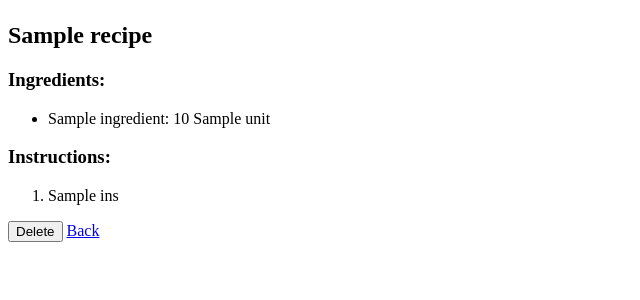
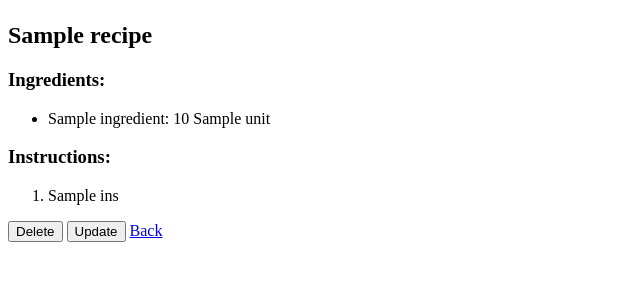
Before and after one commit to melliott209/recipes.vault, a Flask app: template templates/recipe.html in a window 1280 px wide. Shown: the part 58-358 px from the top of the page, without its empty margins (0-640 px from the left). Run offline with Flask 3, Linux system fonts and the light colour scheme; the template is opened without the code that fills it: most values are stand-ins (such as "Sample title", 1, 10 or a date in 2020).

Commit message:
fix: show confirmation before deleting a recipe

```diff
--- a/templates/recipe.html
+++ b/templates/recipe.html
@@ -18,7 +18,8 @@
   {% endfor %}
 </ol>
 
-<button hx-delete="/recipes/{{recipe.id()}}" hx-target="body">Delete</button>
+<button hx-delete="/recipes/{{recipe.id()}}" hx-target="body" hx-confirm="Delete this recipe?">Delete</button>
+<button hx-get="/recipes/{{recipe.id()}}/edit" hx-target="body">Update</button>
 <a href="/recipes">Back</a>
 
 {% endblock %}
```
